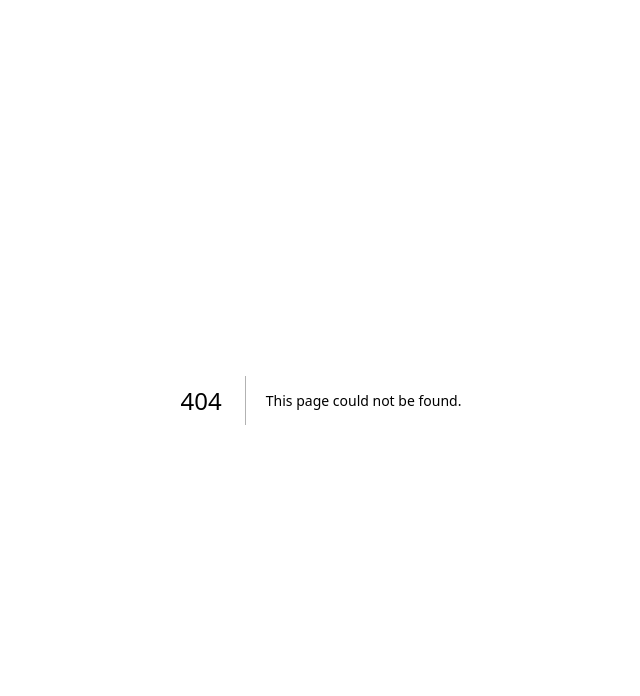
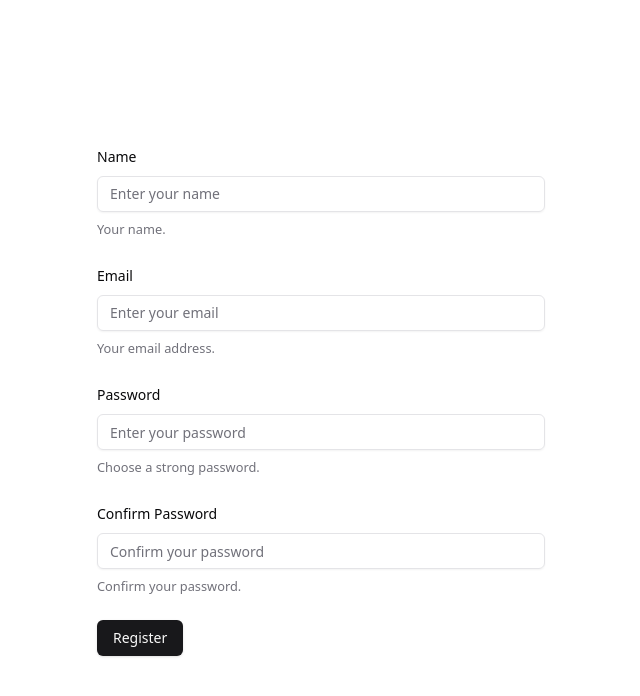
Before and after one commit to iltan987/smart-study-planner, a Next.js app: page /register in a window 1280 px wide. Before the commit this address had no page. Shown: the top 696 px of the page, without its empty margins (319-959 px from the left). Built offline with nearby package versions, Linux system fonts and the light colour scheme.

Commit message:
feat: add register page and register form component

```diff
--- /dev/null
+++ b/src/app/(auth)/register/page.tsx
@@ -0,0 +1,11 @@
+import { RegisterForm } from '@/components/auth/register-form';
+
+export default function RegisterPage() {
+  return (
+    <div className="flex min-h-screen items-center justify-center p-6">
+      <div className="w-full max-w-md">
+        <RegisterForm />
+      </div>
+    </div>
+  );
+}
--- /dev/null
+++ b/src/components/auth/register-form.tsx
@@ -0,0 +1,118 @@
+'use client';
+
+import { useForm } from 'react-hook-form';
+import { zodResolver } from '@hookform/resolvers/zod';
+import {
+  Form,
+  FormField,
+  FormItem,
+  FormLabel,
+  FormControl,
+  FormDescription,
+  FormMessage,
+} from '@/components/ui/form';
+import { Input } from '@/components/ui/input';
+import { Button } from '@/components/ui/button';
+import {
+  type RegisterSchema,
+  registerSchema,
+} from '@/schemas/auth/register.schema';
+import { useTransition } from 'react';
+export function RegisterForm() {
+  const [isPending, startTransition] = useTransition();
+
+  const form = useForm({
+    resolver: zodResolver(registerSchema),
+    defaultValues: {
+      name: '',
+      email: '',
+      password: '',
+      confirmPassword: '',
+    },
+  });
+
+  const onSubmit = (values: RegisterSchema) => {
+    startTransition(() => {
+      console.log(values);
+    });
+  };
+
+  return (
+    <Form {...form}>
+      <form onSubmit={form.handleSubmit(onSubmit)} className="space-y-6">
+        <FormField
+          control={form.control}
+          name="name"
+          disabled={isPending}
+          render={({ field }) => (
+            <FormItem>
+              <FormLabel>Name</FormLabel>
+              <FormControl>
+                <Input placeholder="Enter your name" {...field} />
+              </FormControl>
+              <FormDescription>Your name.</FormDescription>
+              <FormMessage />
+            </FormItem>
+          )}
+        />
+        <FormField
+          control={form.control}
+          name="email"
+          disabled={isPending}
+          render={({ field }) => (
+            <FormItem>
+              <FormLabel>Email</FormLabel>
+              <FormControl>
+                <Input type="email" placeholder="Enter your email" {...field} />
+              </FormControl>
+              <FormDescription>Your email address.</FormDescription>
+              <FormMessage />
+            </FormItem>
+          )}
+        />
+        <FormField
+          control={form.control}
+          name="password"
+          disabled={isPending}
+          render={({ field }) => (
+            <FormItem>
+              <FormLabel>Password</FormLabel>
+              <FormControl>
+                <Input
+                  type="password"
+                  placeholder="Enter your password"
+                  {...field}
+                />
+              </FormControl>
+              <FormDescription>Choose a strong password.</FormDescription>
+              <FormMessage />
+            </FormItem>
+          )}
+        />
+        <FormField
+          control={form.control}
+          name="confirmPassword"
+          disabled={isPending}
+          render={({ field }) => (
+            <FormItem>
+              <FormLabel>Confirm Password</FormLabel>
+              <FormControl>
+                <Input
+                  type="password"
+                  placeholder="Confirm your password"
+                  {...field}
+                />
+              </FormControl>
+              <FormDescription>Confirm your password.</FormDescription>
+              <FormMessage />
+            </FormItem>
+          )}
+        />
+
+        <Button type="submit" disabled={isPending}>
+          {isPending ? 'Registering...' : 'Register'}
+        </Button>
+      </form>
+    </Form>
+  );
+}
```
